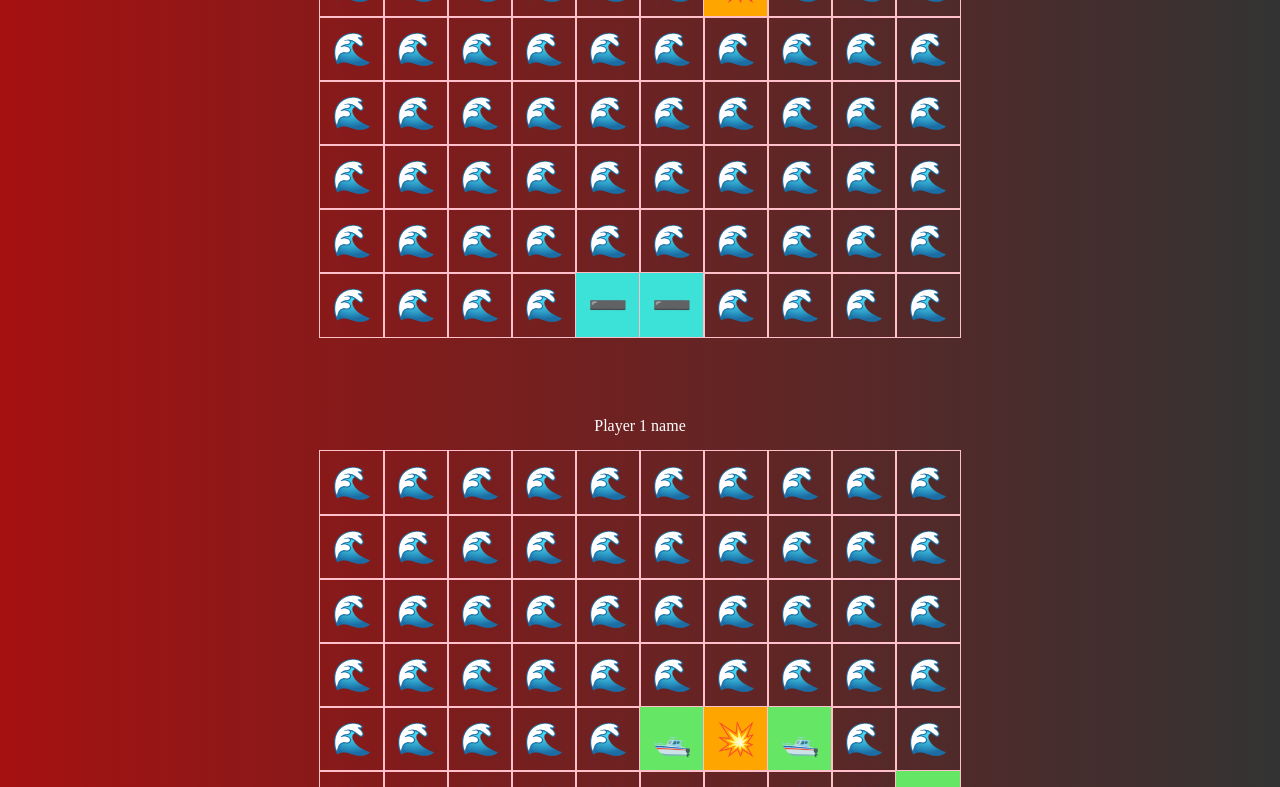
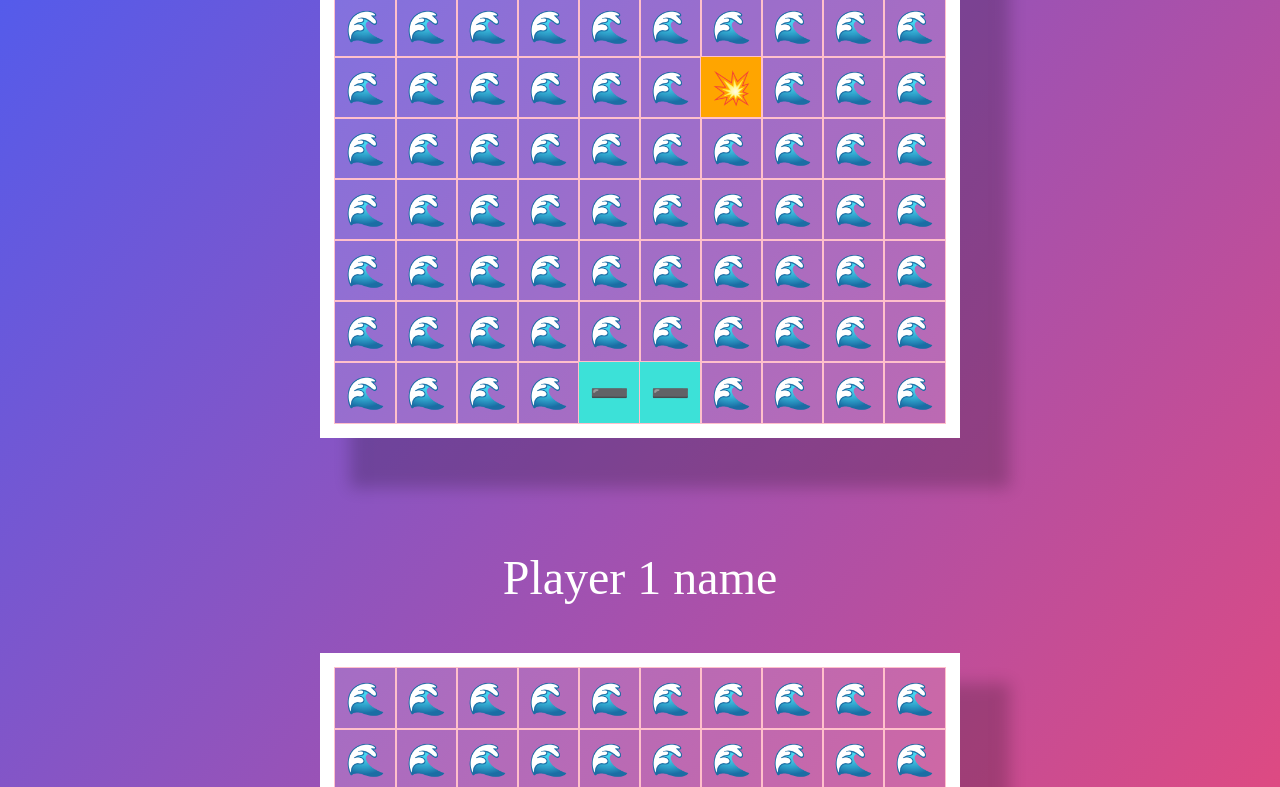
Before and after one commit to Kuanchiliao1/Battleship_TDD, a website built with webpack: page src/index.html in a window 1280 px wide. Shown: the part 361-1148 px from the top of the page. Built offline with nearby package versions, Linux system fonts and the light colour scheme.

Commit message:
Change up background and hover effect

```diff
--- a/src/styles.css
+++ b/src/styles.css
@@ -3,8 +3,18 @@ html {box-sizing: border-box;}
 
 body {
   background: #333333;  /* fallback for old browsers */
-background: -webkit-linear-gradient(to right, #b02121, #333333);  /* Chrome 10-25, Safari 5.1-6 */
-background: linear-gradient(to right, #a51111, #333333); /* W3C, IE 10+/ Edge, Firefox 16+, Chrome 26+, Opera 12+, Safari 7+ */
+  background: #FC466B;  /* fallback for old browsers */
+background: -webkit-linear-gradient(to bottom, #3F5EFB, #FC466B);  /* Chrome 10-25, Safari 5.1-6 */
+background: linear-gradient(130deg, #3F5EFB, #FC466B); /* W3C, IE 10+/ Edge, Firefox 16+, Chrome 26+, Opera 12+, Safari 7+ */
+
+}
+
+p {
+  font-size: 3rem;
+}
+
+button {
+  padding: 1.3rem;
 }
 
 .boards-container {
@@ -23,6 +33,14 @@ background: linear-gradient(to right, #a51111, #333333); /* W3C, IE 10+/ Edge, F
   width: 40rem;
   margin: 0 auto;
   position: relative;
+  background: hsl(0, 0%, 100%, 15%);
+  box-shadow: aliceblue 20px solid;
+  border: white 15px solid;
+  box-shadow: 40px 40px 15px 10px rgba(0, 0, 0, 0.2);
+}
+
+.board-container > * {
+
 }
 
 .boards-container > * {
@@ -50,5 +68,5 @@ background: linear-gradient(to right, #a51111, #333333); /* W3C, IE 10+/ Edge, F
 }
 
 .square:hover {
-  background-color: black;
+  background-color: rgba(255, 255, 255, 0.391);
 }
```
